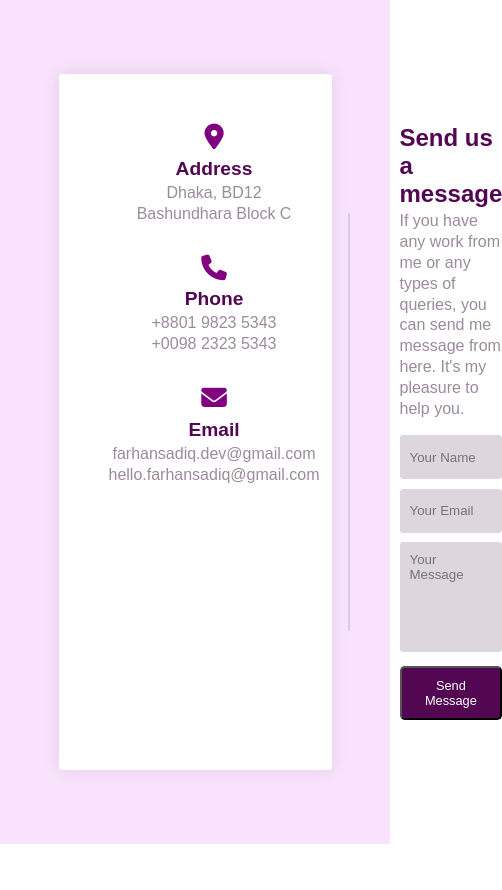
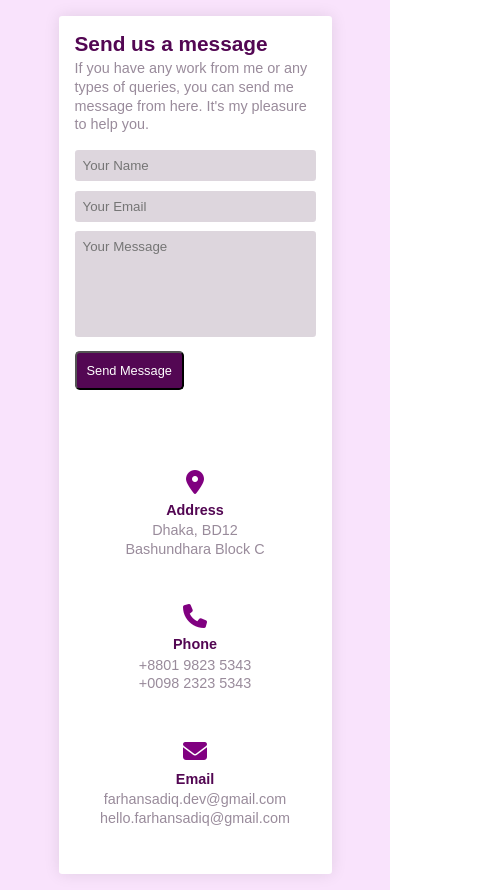
Before and after one commit to farhansm01/contact-us-form, a plain HTML site: page index.html in a window 390 px wide. Shown: the whole page, 502 px wide, since content can reach past the window. Before the commit the page ends 844 px from the top, so only its background shows below. Drawn offline with Linux system fonts and the light colour scheme.

Commit message:
made the design responsive

```diff
--- a/style.css
+++ b/style.css
@@ -117,3 +117,109 @@ main {
   padding: 0.625rem 0.625rem;
   border-radius: 0.3rem;
 }
+
+@media (max-width: 950px) {
+  main {
+    height: auto; /* let it expand based on content */
+    padding: 1rem 0; /* optional vertical padding */
+  }
+  .container {
+    flex-direction: column-reverse;
+    padding: 2rem;
+  }
+
+  .right {
+    width: 100%;
+  }
+
+  .left {
+    width: 100%;
+    display: flex;
+    gap: 1rem;
+    justify-content: space-evenly;
+    /* flex-wrap: wrap; */
+  }
+  .left::after {
+    display: none;
+  }
+}
+
+@media (max-width: 850px) {
+  main {
+    height: auto; /* let it expand based on content */
+    padding: 1rem 0; /* optional vertical padding */
+  }
+  .left {
+    justify-content: space-evenly;
+    flex-wrap: wrap;
+  }
+}
+
+@media (max-width: 600px) {
+  main {
+    height: auto; /* let it expand based on content */
+    padding: 1rem 0; /* optional vertical padding */
+  }
+  .container {
+    padding: 1rem;
+  }
+  .icons p {
+    font-size: 0.9rem;
+  }
+}
+
+@media (max-width: 470px) {
+  main {
+    height: auto; /* let it expand based on content */
+    padding: 1rem 0; /* optional vertical padding */
+  }
+
+  .container {
+    flex-direction: column-reverse;
+    padding: 1rem; /* reduce padding for small screens */
+  }
+
+  .right h1 {
+    font-size: 1.3rem; /* shrink text a bit */
+  }
+
+  .right p {
+    font-size: 0.9rem;
+  }
+
+  .right input,
+  .right textarea {
+    padding: 0.5rem; /* smaller input height */
+  }
+
+  .icons i {
+    font-size: 1.5rem;
+  }
+
+  .icons h3,
+  .icons p {
+    font-size: 0.9rem;
+  }
+}
+
+@media (max-width: 350px) {
+  .icons i {
+    font-size: 1rem;
+  }
+  .icons h3,
+  .icons p {
+    font-size: 0.7rem;
+  }
+
+  .right h1 {
+    font-size: 1rem; /* shrink text a bit */
+  }
+
+  .right p,
+  .right input,
+  .right textarea,
+  .right button {
+    font-size: 0.7rem;
+    padding: 0.5rem; /* smaller input height */
+  }
+}
```
